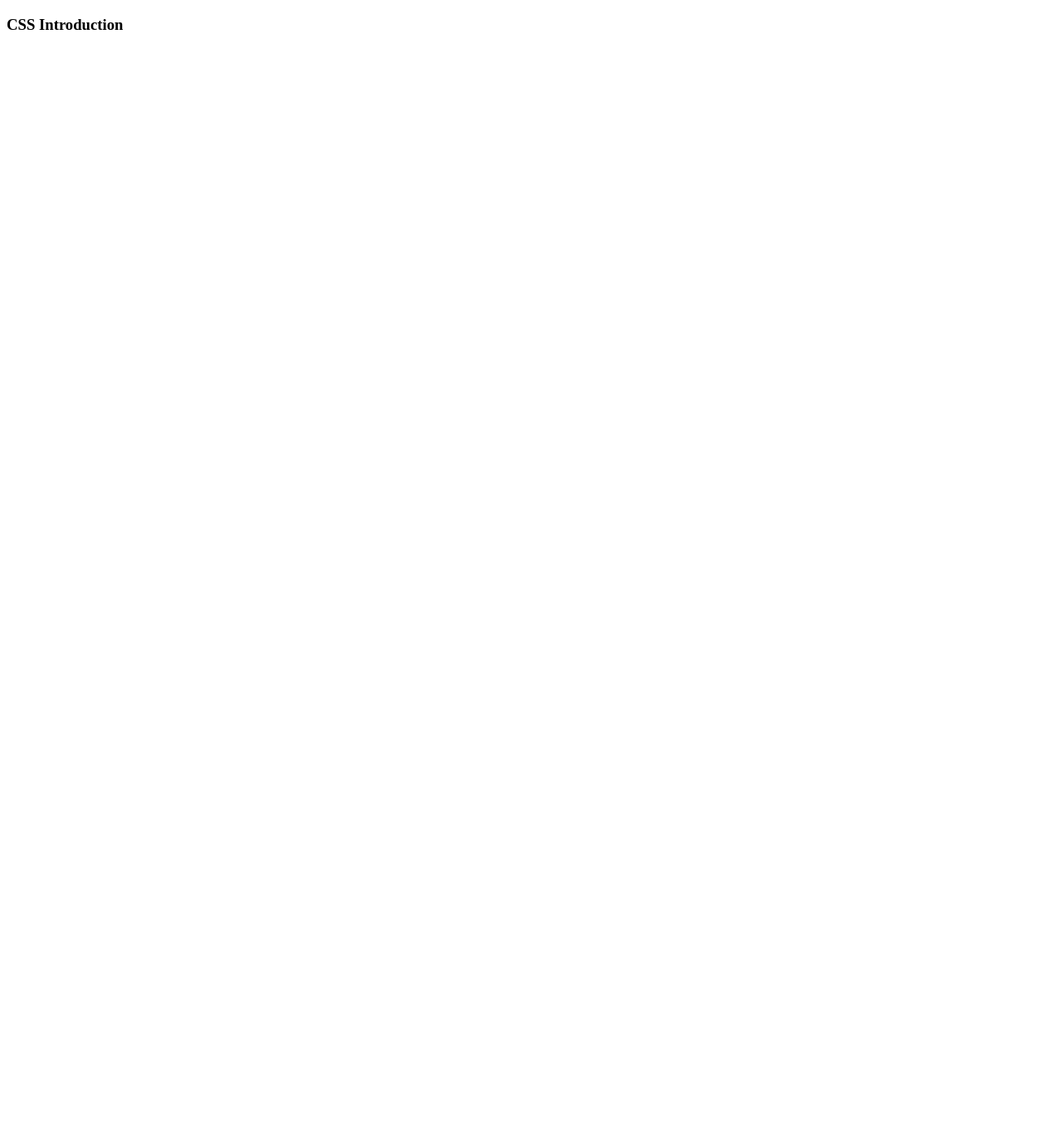
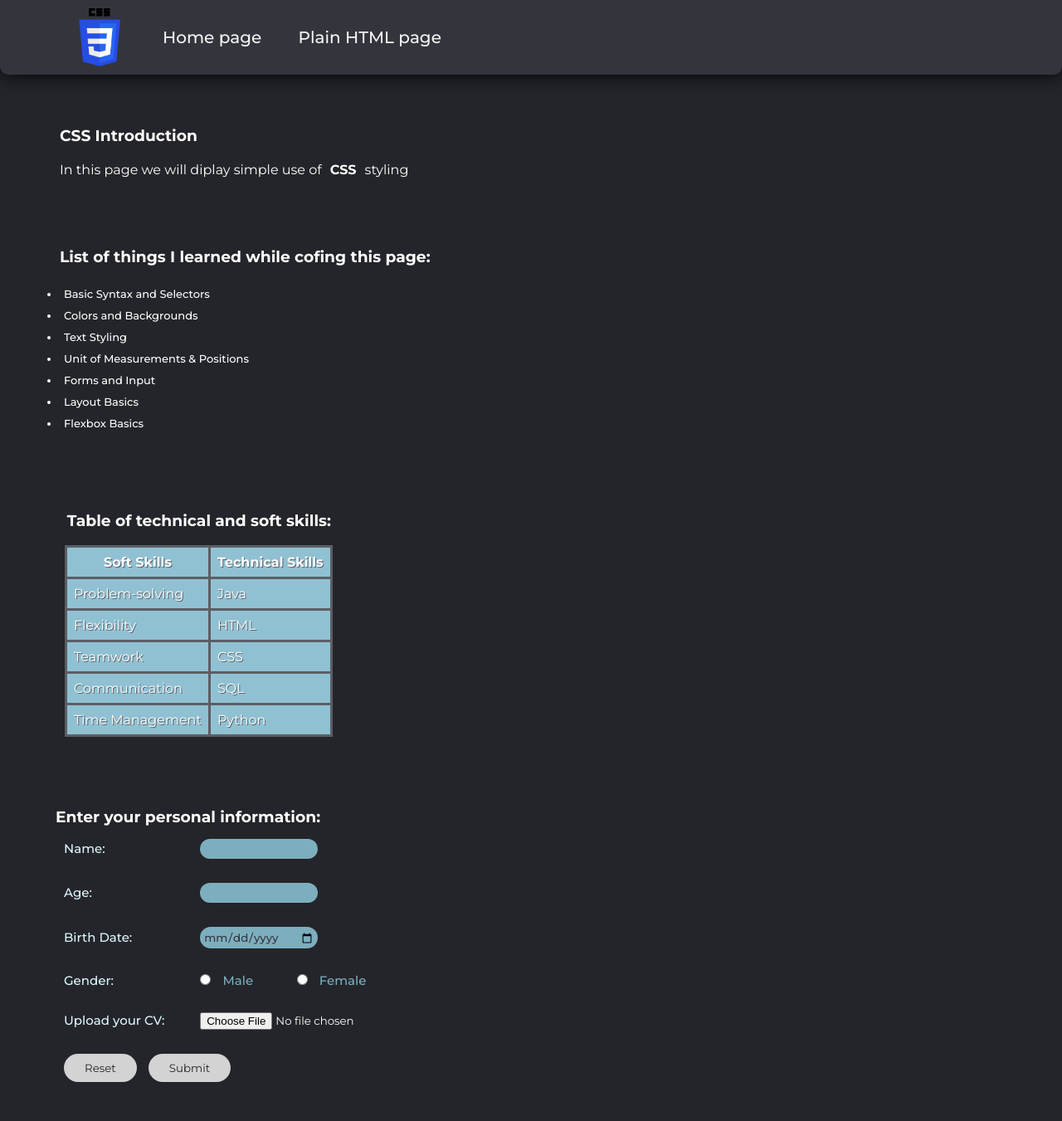
Before and after one commit to T-Python-Sep-24/LAB-Templates-CSS-101, a Django app: page /htmlAndcss/css/introduction/ in a window 1280 px wide. Before the commit the page is almost empty. Shown: the whole page at 83% size. Before the commit the page ends 36 px from the top, so only its background shows below. Run offline with Django 5.2, Linux system fonts and the light colour scheme.

Commit message:
Styling HTML with external CSS

```diff
--- a/ApplicationsOnHTMLAndCSS/HTMLAndCSS/static/css/styling.css
+++ b/ApplicationsOnHTMLAndCSS/HTMLAndCSS/static/css/styling.css
@@ -0,0 +1,206 @@
+@import url('https://fonts.googleapis.com/css2?family=Montserrat:ital,wght@0,100..900;1,100..900&display=swap');
+
+* {
+    font-family: "Montserrat", sans-serif;
+    margin: 0;
+    padding: 0;
+    background-color: #24252a;
+    color: white;
+}
+
+li,
+a {
+    font-weight: 500;
+    font-size: 20px;
+    text-decoration: none;
+}
+
+header img {
+    height: 70px;
+}
+
+body {
+    height: 125vh;
+    margin-top: 80px;
+    padding: 30px;
+}
+
+header {
+    position: fixed;
+    display: flex;
+    background-color: #34353c;
+    top: 0;
+    left: 0;
+    right: 0;
+    height: 80px;
+    align-items: center;
+    padding: 5px 5%;
+    box-shadow: 0 0 25px 0 rgb(0, 0, 0);
+    border-radius: 0 0 10px 10px;
+}
+
+header * {
+    background-color: #34353c;
+    display: inline;
+}
+
+.navlinks li {
+    padding: 0 20px;
+}
+
+.navlinks li a {
+    color: whitesmoke;
+    transition: all 0.3s ease 0s;
+}
+
+.navlinks li a:hover {
+    color: rgb(126, 187, 207);
+}
+
+.title {
+    padding: 2em;
+}
+
+.title * {
+    padding: 10px;
+}
+
+.title:hover {
+    box-shadow: inset 0 0 20px 0 rgb(0, 0, 0);
+    border-radius: 30px;
+    transition: all 0.3s ease 0s;
+}
+
+.listot {
+    padding: 2em;
+}
+
+.listot * {
+    padding: 10px;
+}
+
+.listot li {
+    padding: 5px;
+    font-size: 13px;
+}
+
+.listot:hover {
+    box-shadow: inset 0 0 20px 0 rgb(0, 0, 0);
+    border-radius: 30px;
+    transition: all 0.3s ease 0s;
+}
+
+.tableos {
+    padding: 2em;
+}
+
+.tableos * {
+    margin: 1em;
+}
+
+.tableos table,
+th,
+td {
+    border: 0.2em solid #5c5d65;
+    border-collapse: collapse;
+    padding: 0.5em;
+    background-color: rgb(144, 193, 210);
+    text-shadow: 1px 1px #5c5d65;
+}
+
+.tableos:hover {
+    box-shadow: inset 0 0 20px 0 rgb(0, 0, 0);
+    border-radius: 30px;
+    transition: all 0.3s ease 0s;
+}
+
+.formstyle {
+    padding: 2em;
+}
+
+.formstyle * {
+    margin: 5px;
+}
+
+.formstyle label {
+    display: inline-block;
+    color: rgb(221, 248, 255);
+    font-weight: 500;
+    font-size: 15px;
+    width: 10em;
+}
+
+.formstyle form {
+    margin: 10px;
+}
+
+.formstyle input[type=text] {
+    background-color: rgb(125, 174, 190);
+    color: #35363e;
+    font-weight: 500;
+    padding: 0.3em;
+    width: 10em;
+    border: none;
+    border-radius: 30px;
+}
+
+.formstyle input[type=text]:focus {
+    border-radius: 5px;
+    transition: all 0.3s ease 0s;
+}
+
+.formstyle input[type=number] {
+    background-color: rgb(125, 174, 190);
+    color: #35363e;
+    font-weight: 500;
+    padding: 0.3em;
+    width: 10em;
+    border: none;
+    border-radius: 30px;
+}
+
+.formstyle input[type=number]:focus {
+    border-radius: 5px;
+    transition: all 0.3s ease 0s;
+}
+
+.formstyle input[type=date] {
+    background-color: rgb(125, 174, 190);
+    color: #35363e;
+    font-weight: 500;
+    padding: 0.3em;
+    width: 10em;
+    border: none;
+    border-radius: 30px;
+}
+
+.formstyle input[type=date]:focus {
+    border-radius: 5px;
+    transition: all 0.3s ease 0s;
+}
+
+
+.formstyle .gendrlabel {
+    color: rgb(125, 174, 190);
+    width: 5em;
+}
+
+.formstyle:hover {
+    box-shadow: inset 0 0 20px 0 rgb(0, 0, 0);
+    border-radius: 30px;
+    transition: all 0.3s ease 0s;
+}
+
+.btn {
+    padding: 9px 25px;
+    background-color: lightgray;
+    color: #24252a;
+    border: none;
+    border-radius: 30px;
+    cursor: pointer;
+    transition: all 0.3s ease 0s;
+}
+
+.btn:hover {
+    background-color: rgb(126, 187, 207);
+}
--- a/ApplicationsOnHTMLAndCSS/HTMLAndCSS/templates/HTMLAndCSS/cssIntro.html
+++ b/ApplicationsOnHTMLAndCSS/HTMLAndCSS/templates/HTMLAndCSS/cssIntro.html
@@ -1,12 +1,104 @@
+{%load static%}
 <!DOCTYPE html>
 <html lang="en">
+
 <head>
     <meta charset="UTF-8">
     <meta name="viewport" content="width=device-width, initial-scale=1.0">
+    <link rel="stylesheet" href="{% static 'css/styling.css' %}">
     <title>CSS Intro</title>
 </head>
+
 <body>
-    <h3>CSS Introduction</h3>
+    <header>
+        <img src="{% static 'images/CSS-Logo.png'%}" alt="css logo">
+        <nav>
+            <ul class="navlinks">
+                <li><a href="{% url 'HTMLAndCSS:htmlcssHomeView' %}">Home page</a></li>
+                <li><a href="{% url 'HTMLAndCSS:htmlIntroView' %}">Plain HTML page</a></li>
+            </ul>
+        </nav>
+    </header>
+    <main>
+        <div class="title">
+            <h3>CSS Introduction</h3>
+            <p>In this page we will diplay simple use of<b>CSS</b>styling</p>
+        </div>
 
+        <div class="listot">
+            <h3>List of things I learned while cofing this page:</h3>
+            <ul>
+                <li>Basic Syntax and Selectors</li>
+                <li>Colors and Backgrounds</li>
+                <li>Text Styling</li>
+                <li>Unit of Measurements & Positions</li>
+                <li>Forms and Input</li>
+                <li>Layout Basics</li>
+                <li>Flexbox Basics</li>
+            </ul>
+        </div>
+
+        <div class="tableos">
+            <h3>Table of technical and soft skills:</h3>
+            <table>
+                <thead>
+                    <tr>
+                        <th>Soft Skills</th>
+                        <th>Technical Skills</th>
+                    </tr>
+                </thead>
+                <tbody>
+                    <tr>
+                        <td>Problem-solving</td>
+                        <td>Java</td>
+                    </tr>
+                    <tr>
+                        <td>Flexibility</td>
+                        <td>HTML</td>
+                    </tr>
+                    <tr>
+                        <td>Teamwork</td>
+                        <td>CSS</td>
+                    </tr>
+                    <tr>
+                        <td>Communication</td>
+                        <td>SQL</td>
+                    </tr>
+                    <tr>
+                        <td>Time Management</td>
+                        <td>Python</td>
+                    </tr>
+                </tbody>
+            </table>
+        </div>
+
+        <div class="formstyle">
+            <h3>Enter your personal information:</h3>
+
+            <form enctype="multipart/form-data">
+                <label for="name">Name:</label>
+                <input type="text" id="name" minlength="2" required><br><br>
+
+                <label for="age">Age:</label>
+                <input type="number" id="age" min="0" max="100" required><br><br>
+
+                <label for="bdate">Birth Date:</label>
+                <input type="date" id="bdate"><br><br>
+
+                <label for="gender">Gender:</label>
+                <input type="radio" id="male" name="gender" value="Male">
+                <label for="male" class="gendrlabel">Male</label>
+                <input type="radio" id="female" name="gender" value="Female">
+                <label for="female"class="gendrlabel">Female</label><br><br>
+
+                <label for="cv">Upload your CV: </label>
+                <input type="file" id="cv" accept="application/pdf"><br><br>
+
+                <input type="reset" class="btn" value="Reset">
+                <input type="submit" class="btn" value="Submit">
+            </form>
+        </div>
+    </main>
 </body>
+
 </html>
```
Also changed, not shown: ApplicationsOnHTMLAndCSS/HTMLAndCSS/static/images/CSS-Logo.png (added), ApplicationsOnHTMLAndCSS/HTMLAndCSS/static/images/bg-img.jpg (added).
